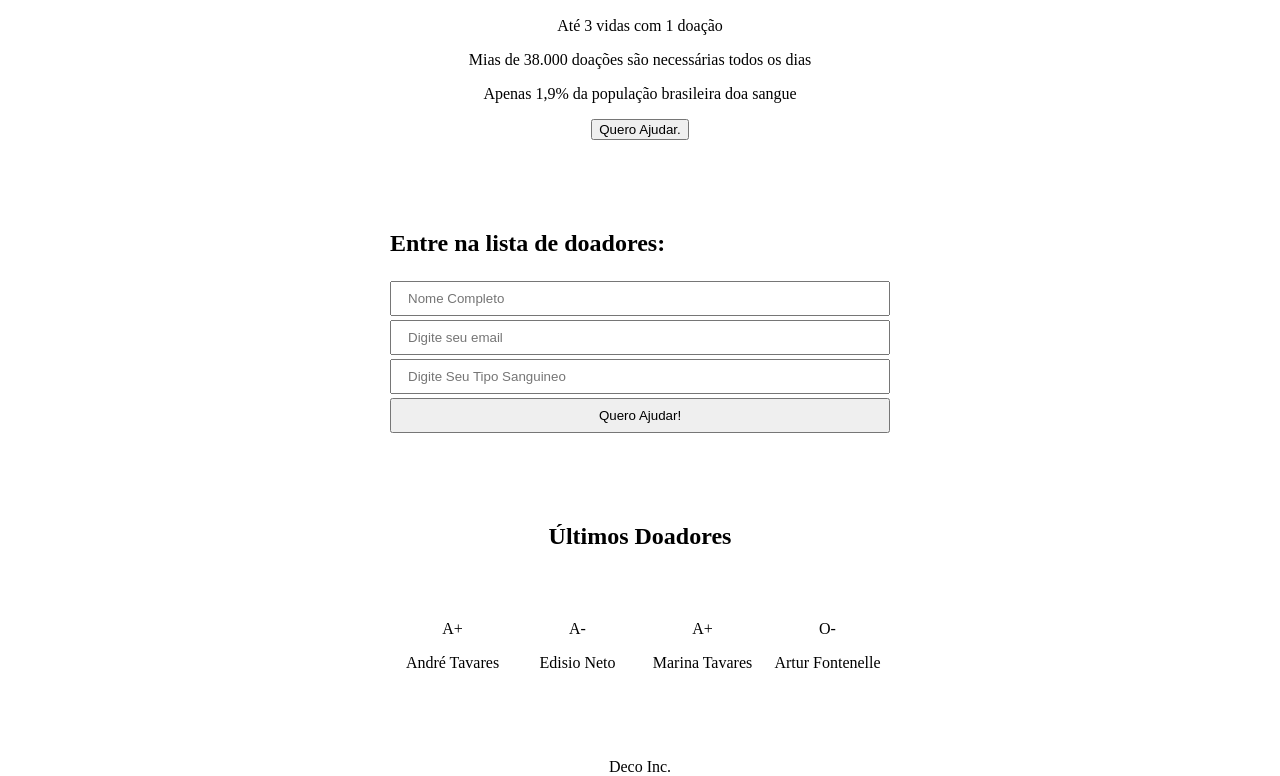
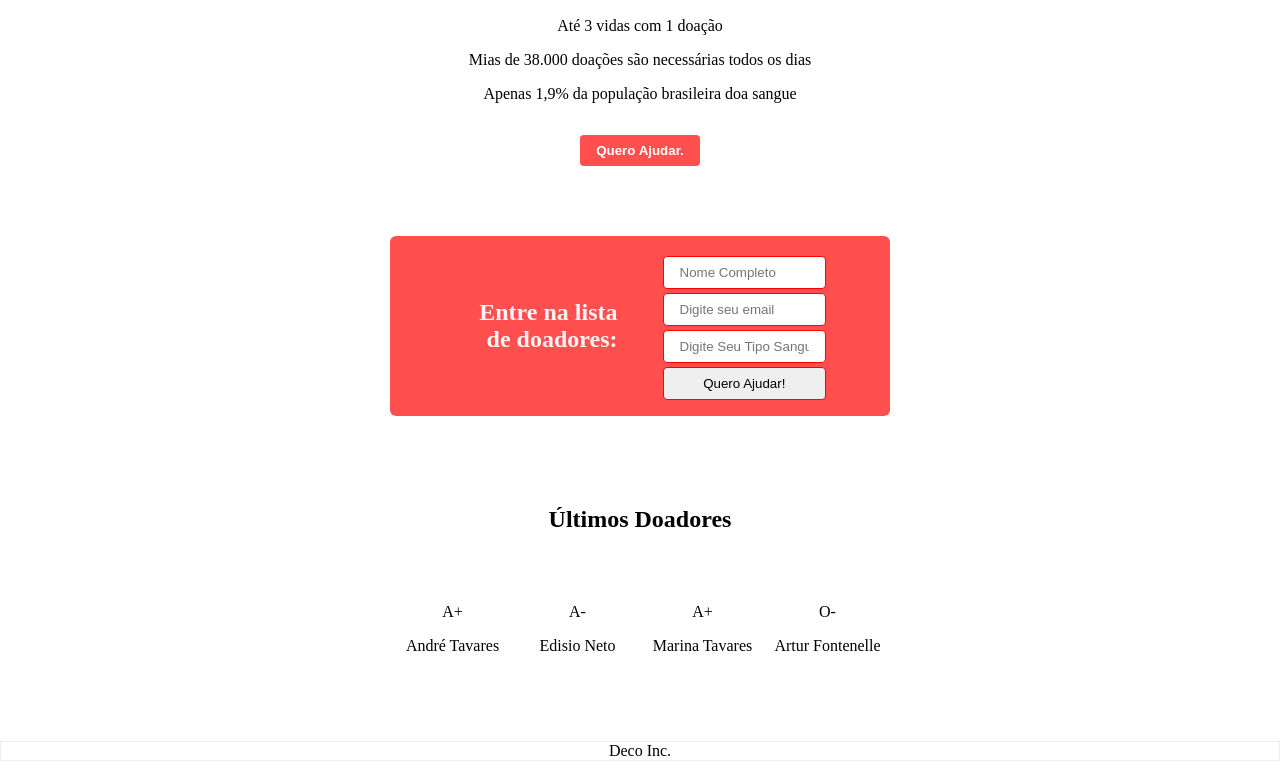
Before and after one commit to AndreVTavares/LaunchApp, a plain HTML site: page idex.html in a window 1280 px wide. Shown: the part 158-934 px from the top of the page. Drawn offline with Linux system fonts and the light colour scheme.

Commit message:
estilizando com css

```diff
--- a/style.css
+++ b/style.css
@@ -1,4 +1,10 @@
+*{
+    box-sizing: border-box;
+}
+
+
 html, body {
+
     margin:0;
 }
 
@@ -7,11 +13,6 @@ body {
     flex-direction: column;
 
     height: 100vh;
-}
-
-footer {
-    margin-top: auto;
-    margin-bottom: 5px;
 }
 
 header, main, footer {
@@ -25,26 +26,57 @@ header, .form, main {
     max-width: 500px;
 }
 
+header button {
+    margin-top: 16px;
+    padding: 8px 16px;
+    border-radius: 4px;
+    border: none;
+    background-color: #ff4f4f;
+    color: white;
+
+    font-weight: bold;
+
+}
+
 main .donors {
     display: grid;
     grid-template-columns: 1fr 1fr 1fr 1fr;
 }
 
-section .form {
+section.form {
     display: grid;
     grid-template-columns: 1fr 1fr;
+    grid-gap: 45px;
+
+    padding: 16px 64px;
+    align-items: center;
+
+    background-color: #ff4f4f;
+
+    border-radius: 6px;
 }
 
 form input, form button {
     width: 100%;
-    box-sizing: border-box;
     margin-top: 4px;
 
-    padding: 8px 16px 8px 16px;
+    padding: 8px 16px;
+    border-radius: 4px;
+    border: 1px red solid;
 }
 
-
+.form h2 {
+    text-align: right;
+    color:#ffffffee;
+}
 
 header h1, main h2 {
     margin-bottom: 70px;
 }
+
+footer {
+    margin-top: auto;
+    margin-bottom: 5px;
+
+    border: 1px solid #eee;
+}
```
